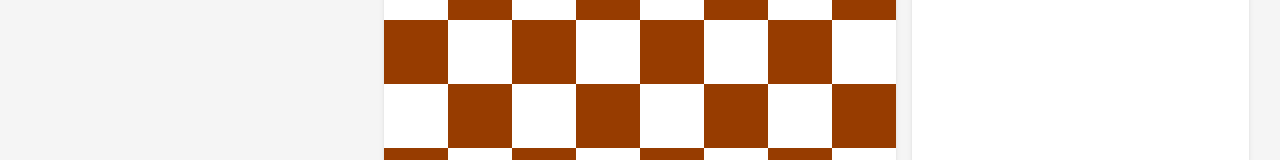
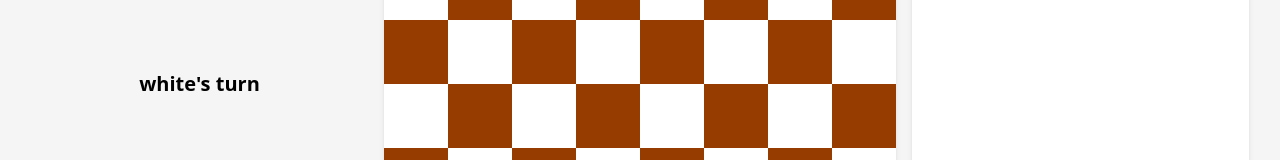
Before and after one commit to Solomon-77/board-games, a React (Vite) app: page /chess in a window 1280 px wide. Shown: the part 249-409 px from the top of the page. Built offline with nearby package versions, Linux system fonts and the light colour scheme.

Commit message:
add player's turn status

```diff
--- a/src/games/Chess.tsx
+++ b/src/games/Chess.tsx
@@ -466,8 +466,8 @@ const Chess = () => {
    return (
       <>
          <div className="max-w-[1250px] mx-auto flex justify-center p-4 gap-4 select-none">
-            <div className="flex-1">
-               {/* checkmate */}
+            <div className="flex-1 grid place-items-center">
+               <div className="font-semibold text-xl">{currentPlayer}'s turn</div>
             </div>
             <div className="flex flex-col items-center max-w-[512px] w-full gap-2">
                <div className="grid grid-cols-8 max-w-[512px] w-full rounded-lg shadow-md overflow-hidden">
```
